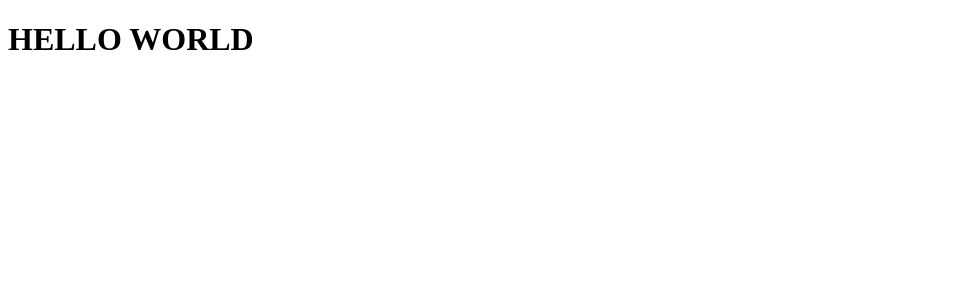
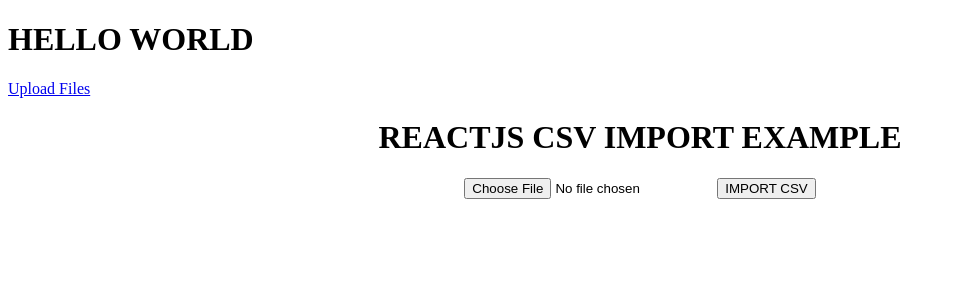
Before and after one commit to newlin47/csvquelizer, a React app: page /#/fileupload in a window 1280 px wide. Shown: the top 300 px of the page, without its empty margins (0-955 px from the left). Built offline with nearby package versions, Linux system fonts and the light colour scheme; the HTML template or start-up script is replaced by a standard one.

Commit message:
basic csv upload to json working

```diff
--- a/package.json
+++ b/package.json
@@ -23,6 +23,8 @@
 	"devDependencies": {
 		"@babel/core": "^7.20.2",
 		"@babel/preset-react": "^7.18.6",
+		"@emotion/styled": "^11.10.5",
+		"@mui/material": "^5.10.14",
 		"axios": "^1.1.3",
 		"babel-loader": "^9.1.0",
 		"nodemon": "^2.0.20",
--- a/src/Components/App.js
+++ b/src/Components/App.js
@@ -1,7 +1,23 @@
 import React from 'react';
+import { Routes, Route, Link } from 'react-router-dom';
+import Fileupload from './Fileupload';
 
 const App = () => {
-	return <h1>HELLO WORLD</h1>;
+	return (
+		<div>
+			<div>
+				<h1>HELLO WORLD</h1>
+			</div>
+			<div>
+				<nav>
+					<Link to={'/fileupload'}>Upload Files</Link>
+				</nav>
+			</div>
+			<Routes>
+				<Route path='/fileupload' element={<Fileupload />}></Route>
+			</Routes>
+		</div>
+	);
 };
 
 export default App;
--- /dev/null
+++ b/src/Components/Fileupload.js
@@ -0,0 +1,49 @@
+import React, { useState } from 'react';
+const csv = require('csvtojson');
+
+function Fileupload() {
+	const [file, setFile] = useState(null);
+	let csvArray = null;
+	const fileReader = new FileReader();
+
+	const handleOnChange = (e) => {
+		setFile(e.target.files[0]);
+	};
+
+	const handleOnSubmit = (e) => {
+		e.preventDefault();
+		if (file) {
+			fileReader.readAsText(file);
+			fileReader.onload = async function (event) {
+				const csvOutput = event.target.result;
+				if (csvOutput) {
+					csvArray = await csv().fromString(csvOutput);
+					console.log(csvArray);
+				}
+			};
+		}
+	};
+
+	return (
+		<div style={{ textAlign: 'center' }}>
+			<h1>REACTJS CSV IMPORT EXAMPLE </h1>
+			<form>
+				<input
+					type={'file'}
+					id={'csvFileInput'}
+					accept={'.csv'}
+					onChange={handleOnChange}
+				/>
+				<button
+					onClick={(e) => {
+						handleOnSubmit(e);
+					}}
+				>
+					IMPORT CSV
+				</button>
+			</form>
+		</div>
+	);
+}
+
+export default Fileupload;
```
Also changed, not shown: 2 other files (tests, documents, lock files or other folders).
